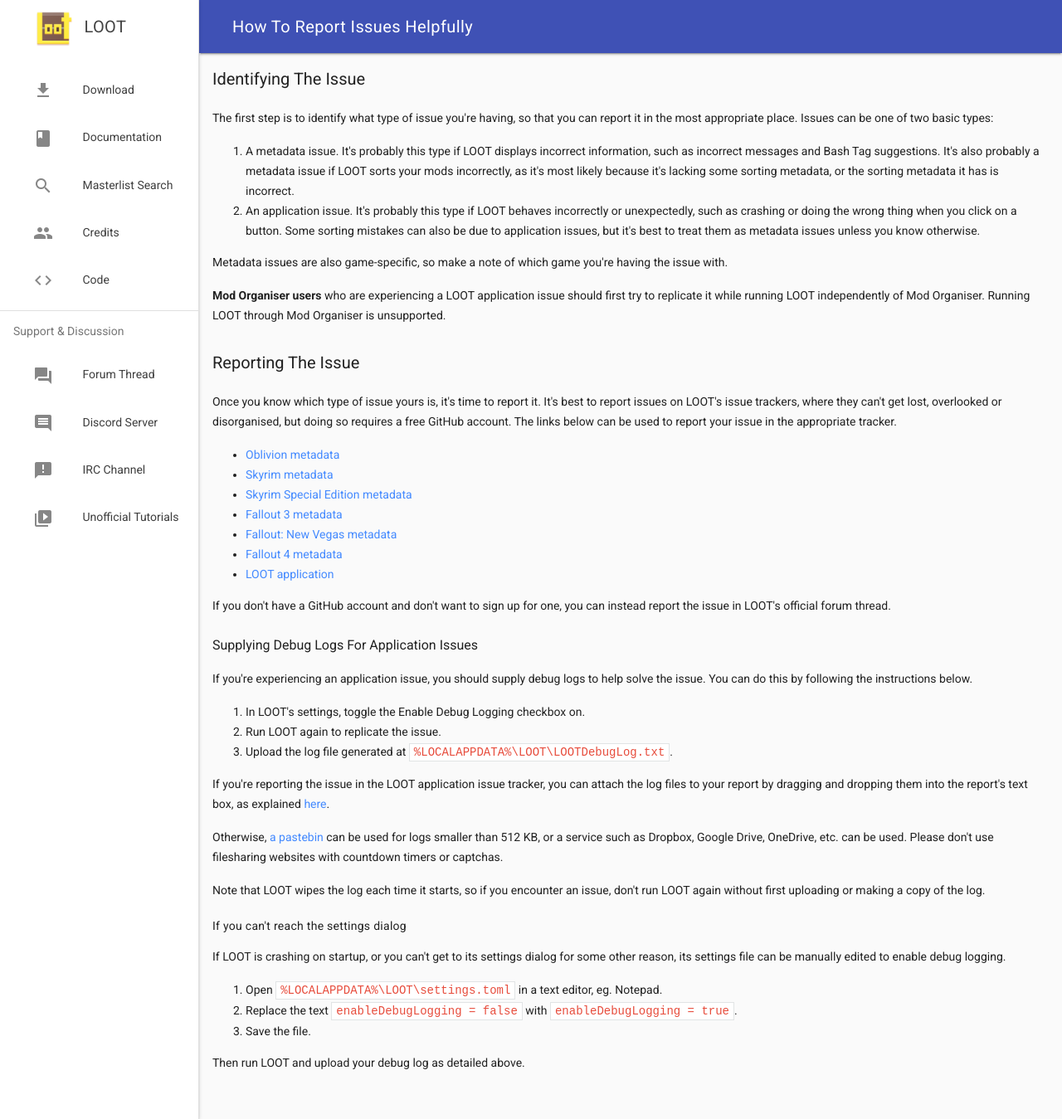
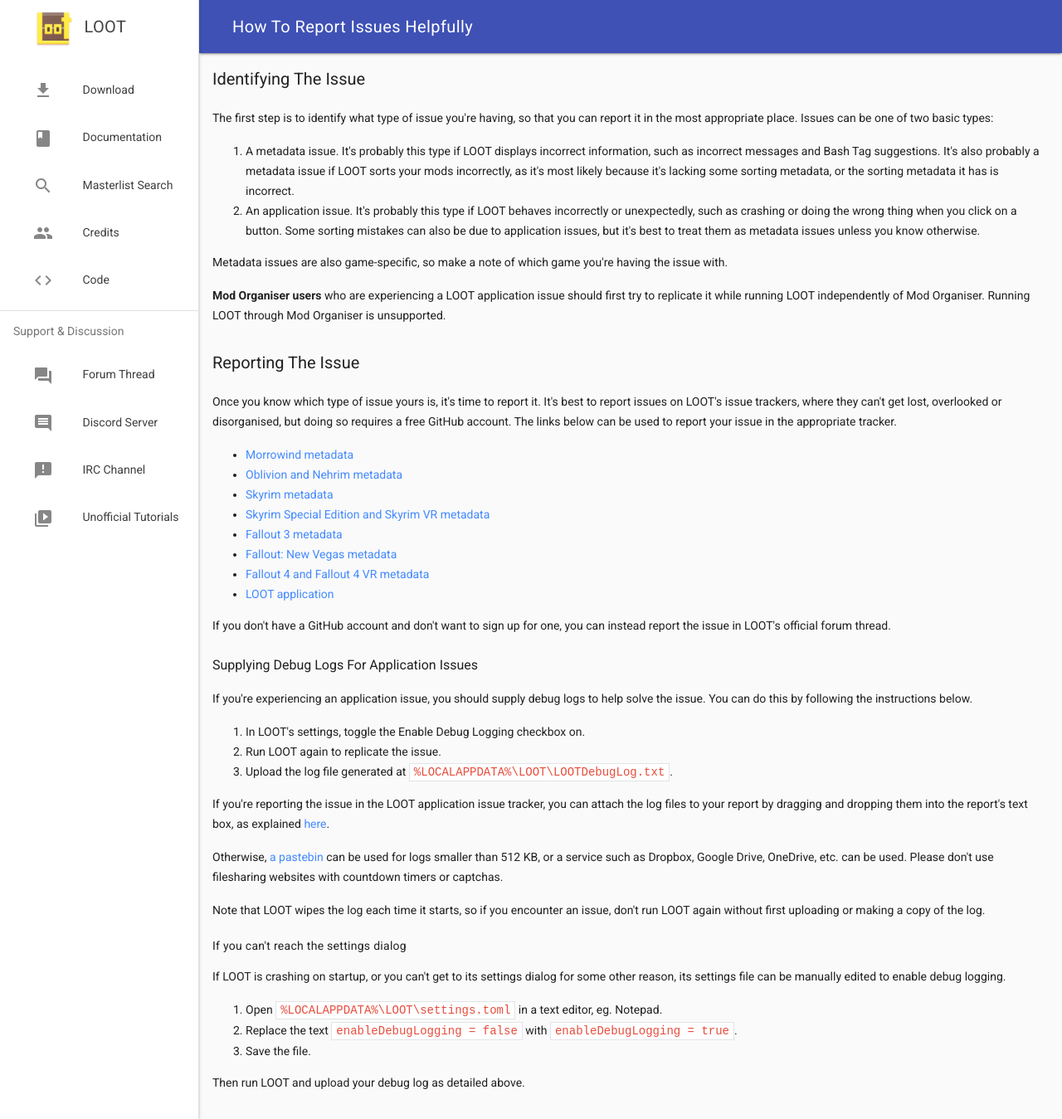
Before and after one commit to loot/loot.github.io, a Jekyll site: the page built from docs/help/How-To-Report-Issues-Helpfully.html, in a window 1280 px wide. Shown: the whole page at 83% size. Built offline with Jekyll 4.4.1, drawn with Linux system fonts in a browser that asks for light colours; nearby versions of some CDN libraries.

Commit message:
Update reporting issues page   - Add games supported in latest stable build.

```diff
--- a/docs/help/How-To-Report-Issues-Helpfully.html
+++ b/docs/help/How-To-Report-Issues-Helpfully.html
@@ -21,12 +21,13 @@
 <p>Once you know which type of issue yours is, it's time to report it. It's best to report issues on LOOT's issue trackers, where they can't get lost, overlooked or disorganised, but doing so requires a free GitHub account. The links below can be used to report your issue in the appropriate tracker.</p>
 
 <ul>
-  <li><a href="https://github.com/loot/oblivion/issues/new">Oblivion metadata</a></li>
+  <li><a href="https://github.com/loot/morrowind/issues/new">Morrowind metadata</a></li>
+  <li><a href="https://github.com/loot/oblivion/issues/new">Oblivion and Nehrim metadata</a></li>
   <li><a href="https://github.com/loot/skyrim/issues/new">Skyrim metadata</a></li>
-  <li><a href="https://github.com/loot/skyrimse/issues/new">Skyrim Special Edition metadata</a></li>
+  <li><a href="https://github.com/loot/skyrimse/issues/new">Skyrim Special Edition and Skyrim VR metadata</a></li>
   <li><a href="https://github.com/loot/fallout3/issues/new">Fallout 3 metadata</a></li>
   <li><a href="https://github.com/loot/falloutnv/issues/new">Fallout: New Vegas metadata</a></li>
-  <li><a href="https://github.com/loot/fallout4/issues/new">Fallout 4 metadata</a></li>
+  <li><a href="https://github.com/loot/fallout4/issues/new">Fallout 4 and Fallout 4 VR metadata</a></li>
   <li><a href="https://github.com/loot/loot/issues/new">LOOT application</a></li>
 </ul>
 
```
